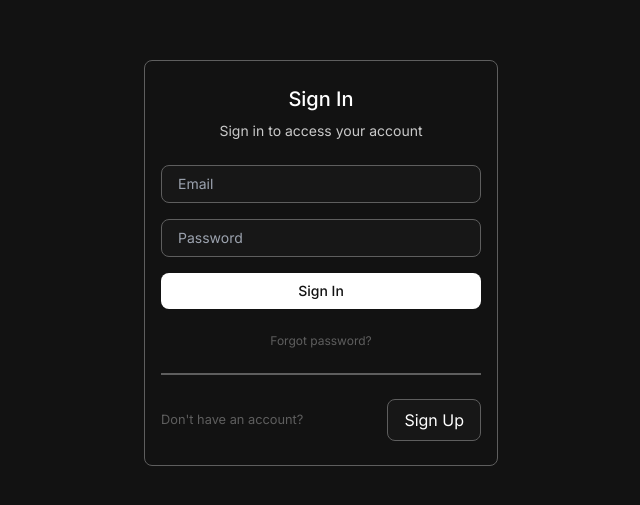
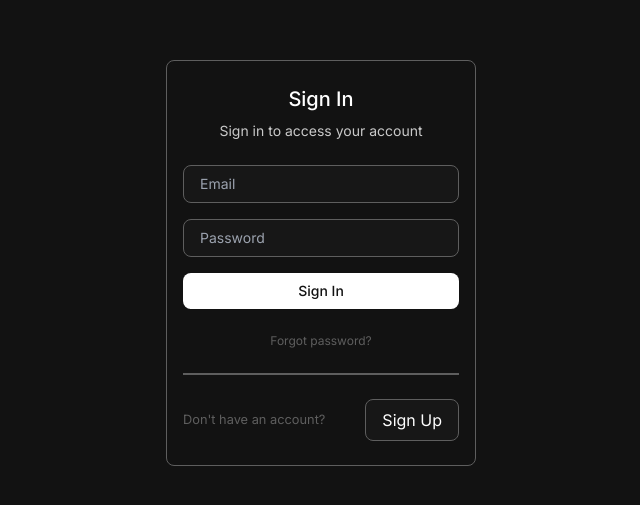
Before and after one commit to adam-gill/accountability, a Next.js app: page /signin in a window 1280 px wide. Shown: the part 137-642 px from the top of the page, without its empty margins (319-959 px from the left). Built offline with nearby package versions, Linux system fonts and the light colour scheme.

Commit message:
Got rid of min width and added margin to the button on signin page

```diff
--- a/app/signin/page.tsx
+++ b/app/signin/page.tsx
@@ -9,7 +9,7 @@ const SignInPage: React.FC = () => {
                 <p className='text-light_gray text-sm mt-2'>Sign in to access your account</p>
             </div>
             <div className='input_section flex flex-col mt-2'>
-                <input id='email' type="email" placeholder='Email' className='mt-4 text-med_gray bg-dark_gray border border-med_gray p-2 rounded-lg py-2 px-4 text-sm min-w-80'/>
+                <input id='email' type="email" placeholder='Email' className='mt-4 text-med_gray bg-dark_gray border border-med_gray p-2 rounded-lg py-2 px-4 text-sm'/>
                 <input id='password' type="password" placeholder='Password' className='mt-4 text-med_gray bg-dark_gray border border-med_gray p-2 rounded-lg py-2 px-4 text-sm'/>
                 <button className='mt-4 bg-white text-almost_black py-2 px-4 rounded-lg p-2 text-sm font-medium'>Sign In</button>
                 <div className='flex justify-center items-center mt-6'>
@@ -21,7 +21,7 @@ const SignInPage: React.FC = () => {
             <div className='line border border-med_gray mt-6'></div>
             <div className='bottom_section mt-6 flex justify-between items-center'>
                 <small className='text-med_gray'>Don't have an account?</small>
-                <button className='py-2 px-4 bg-dark_gray border rounded-lg border-med_gray text-white'>Sign Up</button>
+                <button className='py-2 px-4 bg-dark_gray border rounded-lg border-med_gray text-white ml-10'>Sign Up</button>
             </div>
         </div>
     </div>
```
